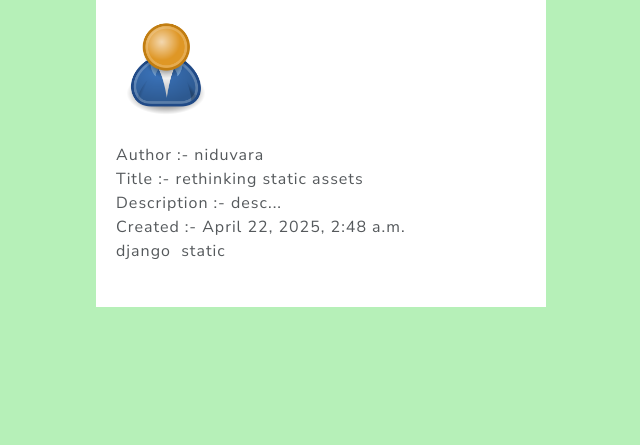
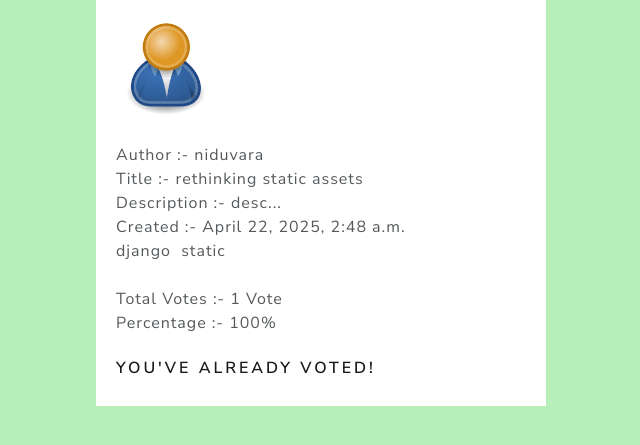
Before and after one commit to duvindu-embuldeniya/Scale-With-Heroku, a Django app: page /blog_detail/6/ in a window 1280 px wide. Shown: the part 133-578 px from the top of the page, without its empty margins (319-959 px from the left). Run offline with Django 5.2, Linux system fonts and the light colour scheme; a user stored in the database is signed in; data comes from the database, SQL or seed files in the repository; both versions use the stored data as it was after the commit; some libraries are stand-ins or nearby versions.

Commit message:
+voting system

```diff
--- a/bloger/home/admin.py
+++ b/bloger/home/admin.py
@@ -1,6 +1,7 @@
 from django.contrib import admin
-from . models import Profile, Blog, Tag
+from . models import Profile, Blog, Tag, Review
 
 admin.site.register(Profile)
 admin.site.register(Blog)
 admin.site.register(Tag)
+admin.site.register(Review)
--- a/bloger/home/forms.py
+++ b/bloger/home/forms.py
@@ -1,7 +1,7 @@
 from django.contrib.auth.forms import UserCreationForm
 from django import forms
 from django.contrib.auth.models import User
-from . models import Profile, Blog
+from . models import Profile, Blog, Review
 from django.core.exceptions import ValidationError
 
 
@@ -56,3 +56,9 @@ class BlogForm(forms.ModelForm):
     class Meta:
         model = Blog
         fields = ['title', 'description']
+
+
+class ReviewForm(forms.ModelForm):
+    class Meta:
+        model = Review
+        fields = ['vote_type', 'comment']
--- a/bloger/home/models.py
+++ b/bloger/home/models.py
@@ -1,5 +1,6 @@
 from django.db import models
 from django.contrib.auth.models import User
+
 
 class Profile(models.Model):
     user = models.OneToOneField(User,on_delete=models.CASCADE)
@@ -21,10 +22,13 @@ class Profile(models.Model):
 
 
 
+
 class Blog(models.Model):
     author = models.ForeignKey(User, on_delete=models.CASCADE)
     title = models.CharField(max_length=200)
     description = models.TextField()
+    total_votes = models.IntegerField(default=0)
+    percentage = models.IntegerField(default=0)
     created = models.DateTimeField(auto_now_add=True)
 
     def __str__(self):
@@ -32,6 +36,21 @@ class Blog(models.Model):
 
     class Meta:
         ordering = ['-created']
+
+    @property
+    def validation(self):
+        total_votes = self.review_set.all()
+        up_votes = total_votes.filter(vote_type = 'up')
+        total = total_votes.count()
+        percentage = (up_votes.count()/total) * 100
+        self.total_votes = total
+        self.percentage = percentage
+        self.save()
+
+    @property
+    def users_list(self):
+        lst = self.review_set.all().values_list('writer__pk', flat=True)
+        return lst
 
 
 class Tag(models.Model):
@@ -41,3 +60,20 @@ class Tag(models.Model):
 
     def __str__(self):
         return f"{self.blog} | {self.name}"
+
+
+
+
+class Review(models.Model):
+    choices = (
+        ('up', 'Up Vote'),
+        ('down', 'Down Vote')
+    )
+    blog = models.ForeignKey(Blog, on_delete=models.CASCADE)
+    writer = models.ForeignKey(User, on_delete=models.CASCADE)
+    vote_type = models.CharField(max_length=200, choices=choices)
+    comment = models.TextField()
+    created = models.DateTimeField(auto_now_add=True)
+
+    def __str__(self):
+        return f"{self.blog.title} = {self.writer.username} = {self.vote_type}"
--- a/bloger/home/templates/home/blog_detail.html
+++ b/bloger/home/templates/home/blog_detail.html
@@ -20,8 +20,30 @@
             {% for tag in blog.tag_set.all %}
                 <span>{{tag.name}}&nbsp;</span>
             {% endfor %}
+            <br><br>
+
+                Total Votes :- {{blog.total_votes}} Vote{{blog.total_votes|pluralize:'s'}}
+                <br>
+                Percentage :- {{blog.percentage}}%
 
             <br><br>
+
+            {% if request.user.is_authenticated %}
+                {% if request.user == blog.author %}
+                    <h5>You Can't Vote On Your Own Project!</h5>
+                {% elif request.user.pk in blog.users_list %}
+                    <h5>You've Already Voted!</h5>
+                {% else %}
+                    <form action="" method="POST">
+                        {% csrf_token %}
+
+                            {{form.as_p}}
+                        <button type="submit">Vote</button>
+                    </form>
+                {% endif %}
+            {% else %}
+                <h5><a href="{% url 'login' %}?next={{request.path}}">Login</a></h5>
+            {% endif %}
 
 
         </div>
--- a/bloger/home/views.py
+++ b/bloger/home/views.py
@@ -1,5 +1,5 @@
 from django.shortcuts import render, redirect
-from . forms import UserRegistrationForm, ProfileUpdateForm, UserUpdateForm, BlogForm
+from . forms import UserRegistrationForm, ProfileUpdateForm, UserUpdateForm, BlogForm, ReviewForm
 from django.contrib.auth.models import User, auth
 from django.contrib import messages
 from django.contrib.auth.decorators import login_required
@@ -65,7 +65,7 @@ def login(request):
         if auth_user is not None:
             auth.login(request, auth_user)
             messages.success(request, "Successfully Loged-In!")
-            return redirect('home')
+            return redirect(request.GET.get('next') if request.GET.get('next') else 'home')
         else:
             messages.error(request, "User doesn't exist!")
             return redirect('login')
@@ -132,10 +132,23 @@ def profile_delete(request,username):
     return render(request, 'home/profile_delete.html', context)
 
 
-@login_required
+# @login_required
 def blog_detail(request, pk):
     blog = Blog.objects.get(id = pk)
-    context = {'blog':blog}
+    form = ReviewForm()
+    if request.method == 'POST':
+        form = ReviewForm(request.POST)
+        if form.is_valid():
+            new_vote = form.save(commit=False)
+            new_vote.blog = blog
+            new_vote.writer = request.user
+            new_vote.save()
+            messages.success(request, "Review Added Successfully!")
+
+            blog.validation
+
+            return redirect('blog_detail', pk = blog.id)
+    context = {'blog':blog, 'form':form}
     return render(request, 'home/blog_detail.html', context)
 
 
```
Also changed, not shown: bloger/db.sqlite3, bloger/home/migrations/0004_alter_blog_options_blog_percentage_blog_total_votes_and_more.py (added), bloger/home/migrations/0005_alter_review_vote_type.py (added).
